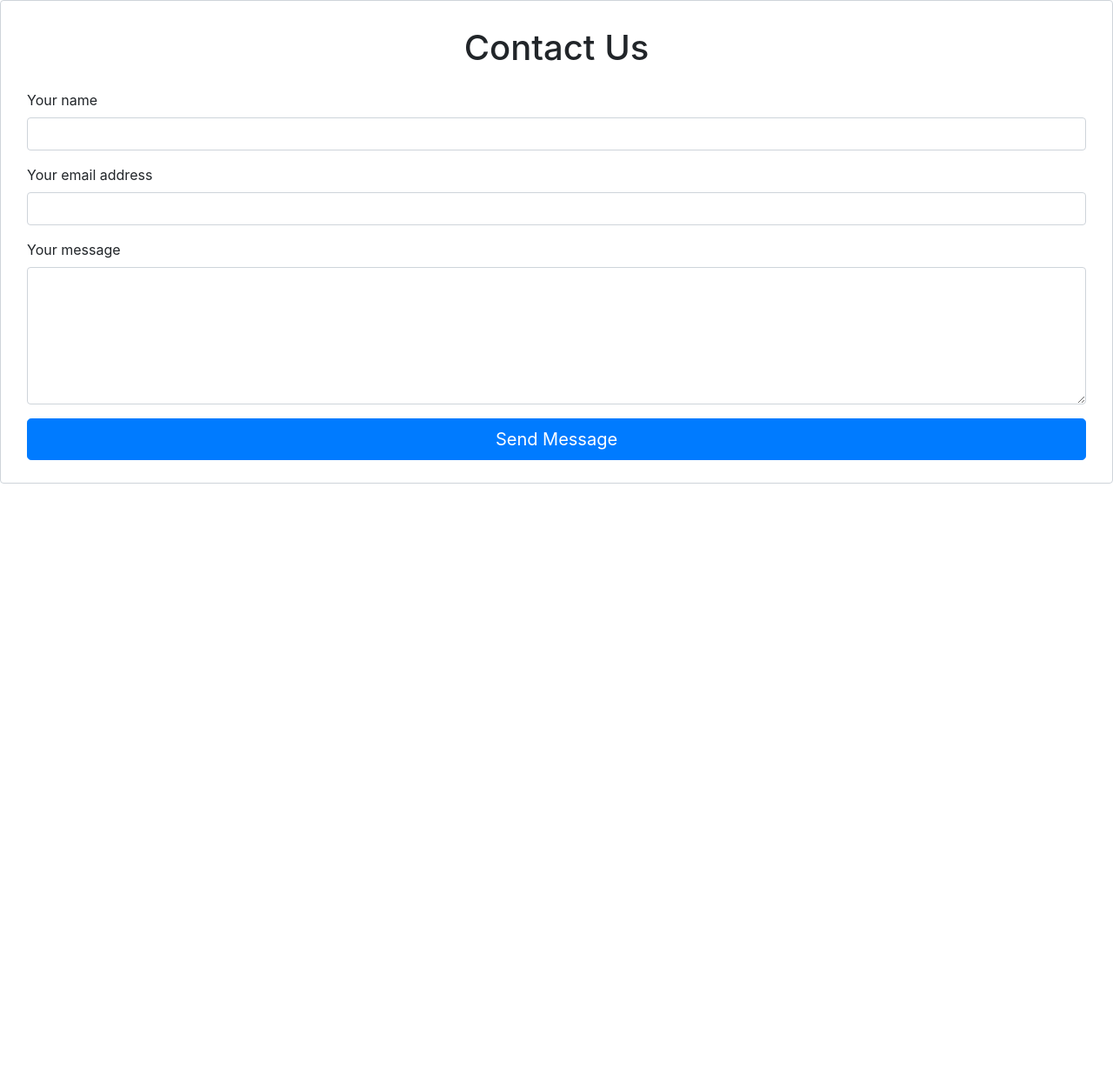
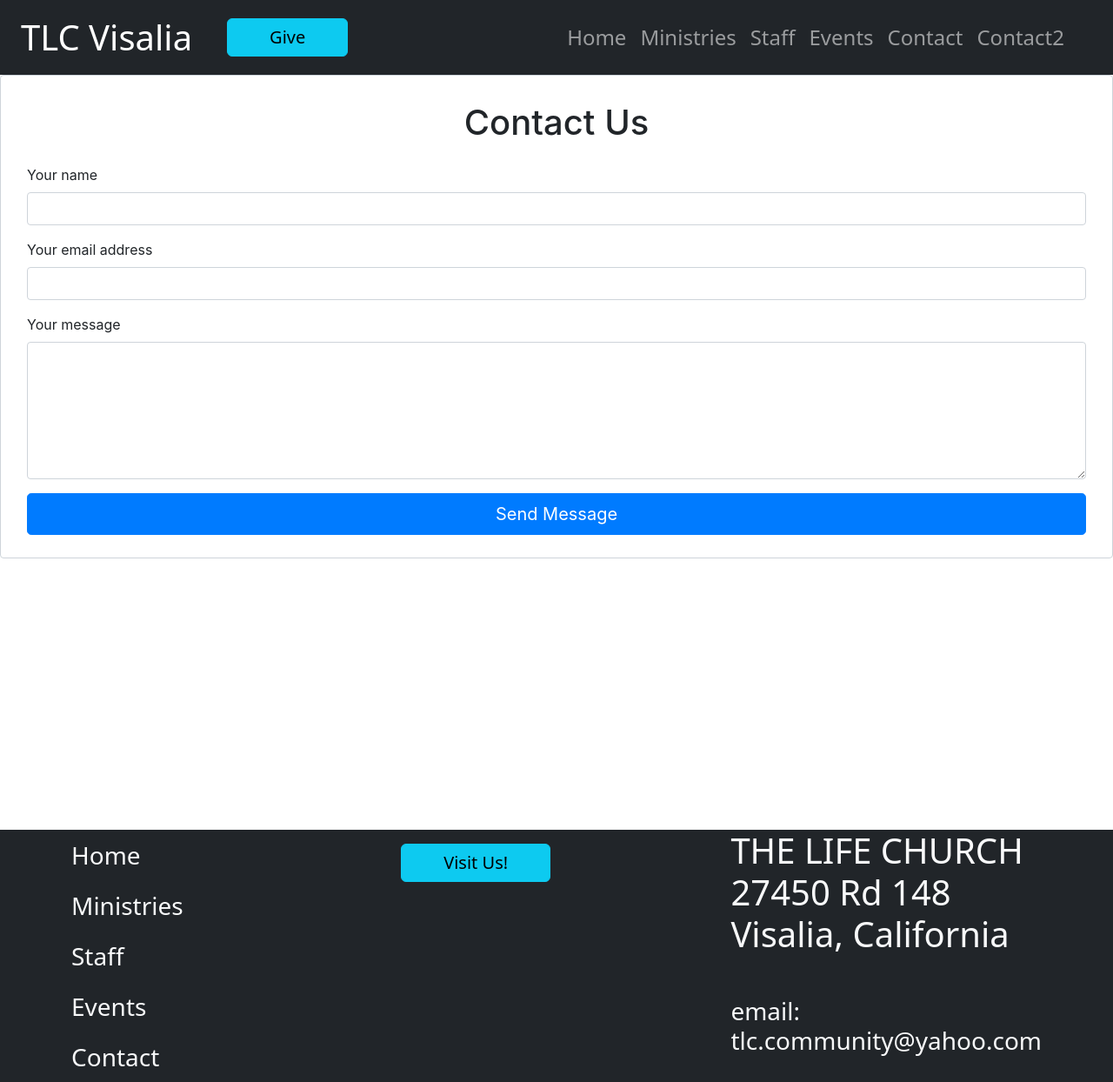
Before and after one commit to PastorJoseph/The-Life-Church-Visalia, a plain HTML site: page contact2.html in a window 1280 px wide. Shown: the whole page at 87% size. Before the commit the page ends 800 px from the top, so only its background shows below. Drawn offline with nearby package versions, Linux system fonts and the light colour scheme.

```diff
--- a/contact2.html
+++ b/contact2.html
@@ -8,6 +8,40 @@
 </head>
 
 <body>
+    <nav class="navbar navbar-expand-lg bg-dark navbar-dark fs-4">
+        <!-- <div class="container" > -->
+          <a href="index.html" class="navbar-brand fs-1 px-4">TLC Visalia</a>
+
+          <a href="https://d3ac43d9.churchtrac.com/give" target="_blank" class="btn btn-info px-5 fs-5" role="button">Give</a></div>
+
+
+
+          <button class="navbar-toggler" type="button" data-bs-toggle="collapse" data-bs-target="#navmenu">
+            <span class="navbar-toggler-icon"></span></button>
+          <div class="collapse navbar-collapse" id="navmenu">
+            <ul class="navbar-nav ms-auto px-5">
+            <li class="navbar-item">
+              <a class="nav-link" href="index.html" class="nav-link">Home</a>
+            </li>
+            <li class="nav-item">
+              <a class="nav-link" href="ministries.html" class="nav-link">Ministries</a>
+            </li>
+            <li class="navbar-item">
+              <a href="staff.html" class="nav-link">Staff</a>
+            </li>
+            <li class="navbar-item">
+              <a href="events.html" class="nav-link">Events</a>
+            </li>
+            <li class="navbar-item">
+              <a href="contact.html" class="nav-link">Contact</a>
+            </li>
+            <li class="navbar-item">
+              <a href="contact2.html" class="nav-link">Contact2</a>
+            </li>
+          </ul>
+        </div>
+      </div>
+     </nav>
 
 <link href="contact-form.css" rel="stylesheet">
 
@@ -40,7 +74,7 @@
         </div>
 
         <div class="fcf-form-group">
-            <button type="submit" id="fcf-button" class="fcf-btn fcf-btn-primary fcf-btn-lg fcf-btn-block">Send Message</button>
+            <button type="submit" id="fcf-button" class="fcf-btn fcf-btn-primary fcf-btn-lg   fcf-btn-block">Send Message</button>
         </div>
 
 
@@ -51,4 +85,44 @@
 </div>
 
 </body>
+<br><br><br><br><br><br><br><br><br><br><br><br><br>
+<section>
+    <footer class="bg-dark text-light ">
+      <div class="container">
+        <div class="row">
+          <div class="col">
+            <div class="box">
+              <ul class="position-relative bottom-0 start-0  navbar-nav ms-auto fs-3">
+                <li class="navbar-item">
+                  <a class="nav-link" href="index.html" class="nav-link">Home</a>
+                </li>
+                <li class="nav-item">
+                  <a class="nav-link" href="ministries.html" class="nav-link">Ministries</a>
+                </li>
+                <li class="navbar-item">
+                  <a href="staff.html" class="nav-link">Staff</a>
+                </li>
+                <li class="navbar-item">
+                  <a href="events.html" class="nav-link">Events</a>
+                </li>
+                <li class="navbar-item">
+                  <a href="contact.html" class="nav-link">Contact</a>
+                </li>
+              </ul>
+            </div>
+          </div>
+          <div class="col">
+            <div class="box pt-3">
+                <a href="https://goo.gl/maps/gzrwg4f1bQTw1qQh8" target="_blank" class="btn btn-info px-5 fs-5" role="button">Visit Us!</a>
+            </div>
+          </div>
+            <div class="col">
+            <div class="box">
+              <h1><a href="index.html" class="navbar-brand">THE LIFE CHURCH</a><br>  27450 Rd 148 <br> Visalia, California <br><br> <p class="fs-3">email: tlc.community@yahoo.com</p></h1>
+            </div>
+          </div>
+        </div>
+      </div>
+      </footer>
+  </section>
 </html>
```
Also changed, not shown: contact.html (+57 -18 lines), index.html (+1 -3 lines).
